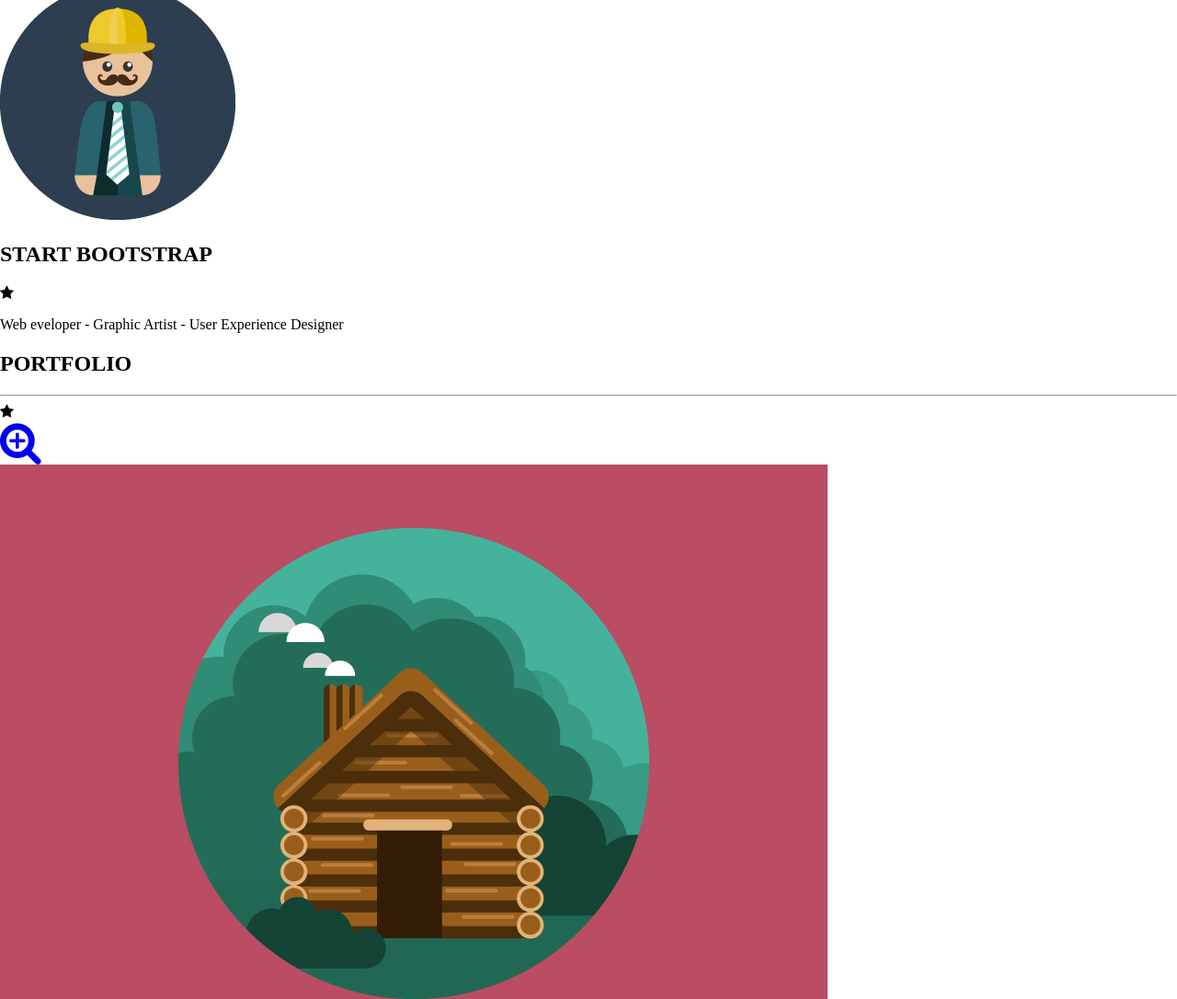
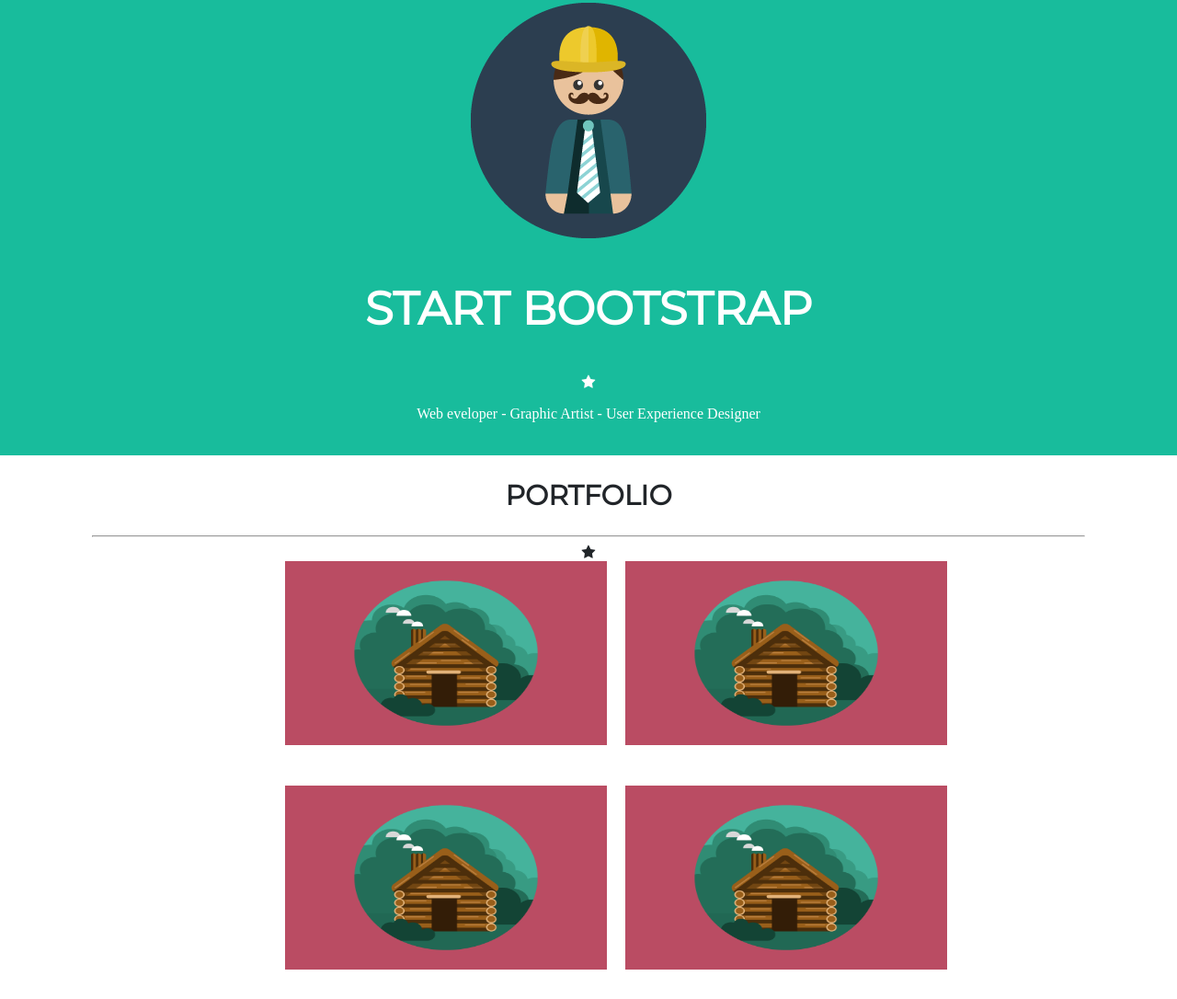
Before and after one commit to MariaRuizQ/freelancer, a plain HTML site: page index.html in a window 1280 px wide. Shown: the part 149-1235 px from the top of the page at 92% size. Drawn offline with Linux system fonts and the light colour scheme.

Commit message:
Añadiendo estructura CSS (main-parte  2)

```diff
--- a/css/main.css
+++ b/css/main.css
@@ -84,3 +84,86 @@ body{
   color: white;
   border-radius: 10px;
 }
+
+/*main*/
+
+.cuerpo{
+  width: 100%;
+
+}
+
+.parte-1{
+  background-color: #18bc9c;
+  text-align: center;
+  color: white;
+}
+
+.contenido-1{
+  padding: 20px;
+}
+
+.parte-1 h1{
+  font-size: 50px;
+  font-family: 'Montserrat', sans-serif;
+}
+
+.parte-2{
+  background-color: white;
+  text-align: center;
+  color: #212529;
+  padding-left: 100px;
+  padding-right: 100px;
+}
+
+.parte-2 h1{
+  font-size: 30px;
+  font-family: 'Montserrat', sans-serif;
+}
+
+.imagenes{
+  display: flex;
+  flex-wrap: wrap;
+  justify-content: center;
+}
+
+.imagen-click a{
+  position: relative;
+  display: block;
+  max-width: 350px;
+  margin-left: 20px;
+  margin-bottom: 20px;
+}
+
+.imagen-click a img{
+  width: 350px;
+  height: 200px;
+  margin-left: 20px;
+  margin-bottom: 20px;
+  position: static;
+}
+
+.imagen-lupa{
+  display: table;
+  height: 200px;
+  position: absolute;
+}
+
+.imagen-lupa:hover{
+  color: white;
+  position: absolute;
+  background-color: #18bc9c;
+  width: 350px;
+  height: 200px;
+  display: table;
+  margin-left: 20px;
+  opacity: 0.6;
+}
+
+.icono-lupa{
+  position: relative;
+  width: 350px;
+  margin-left: 20px;
+  display: table-cell;
+  vertical-align: middle;
+  z-index: -1000;
+}
```
